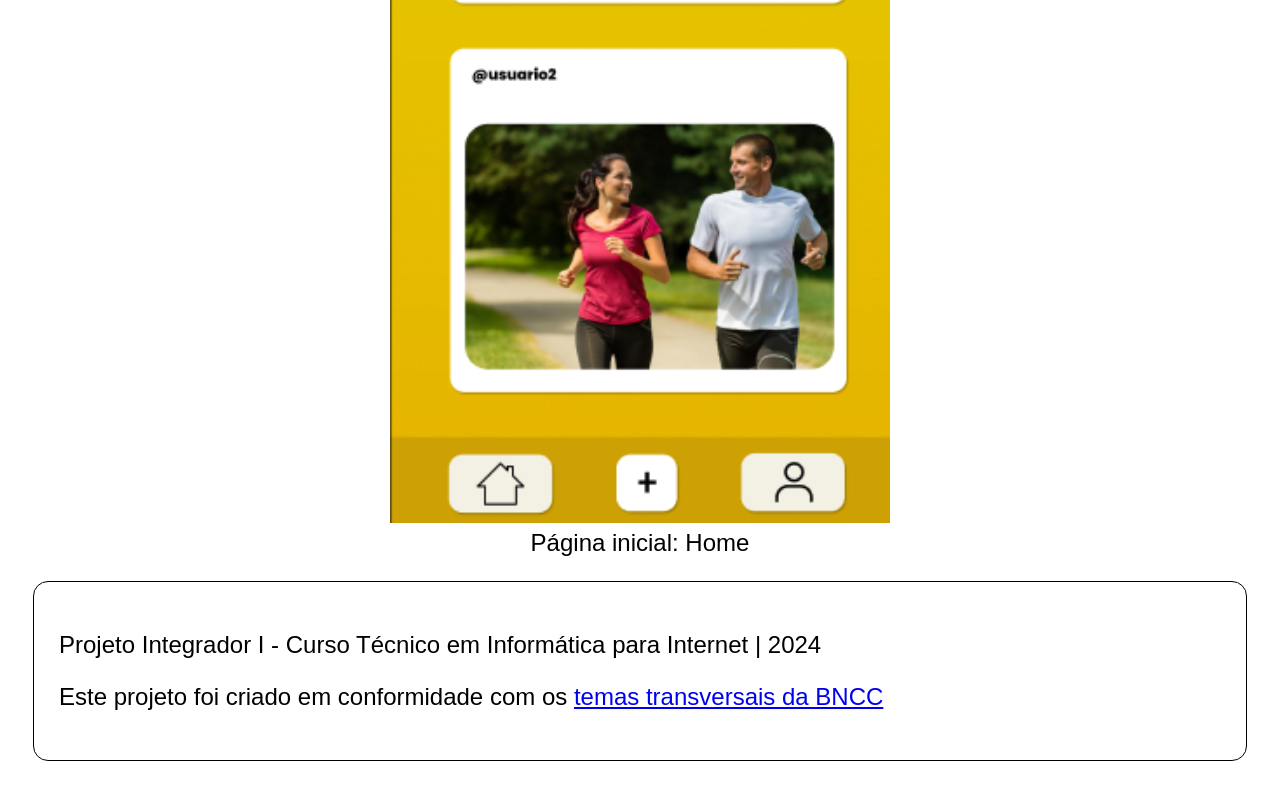
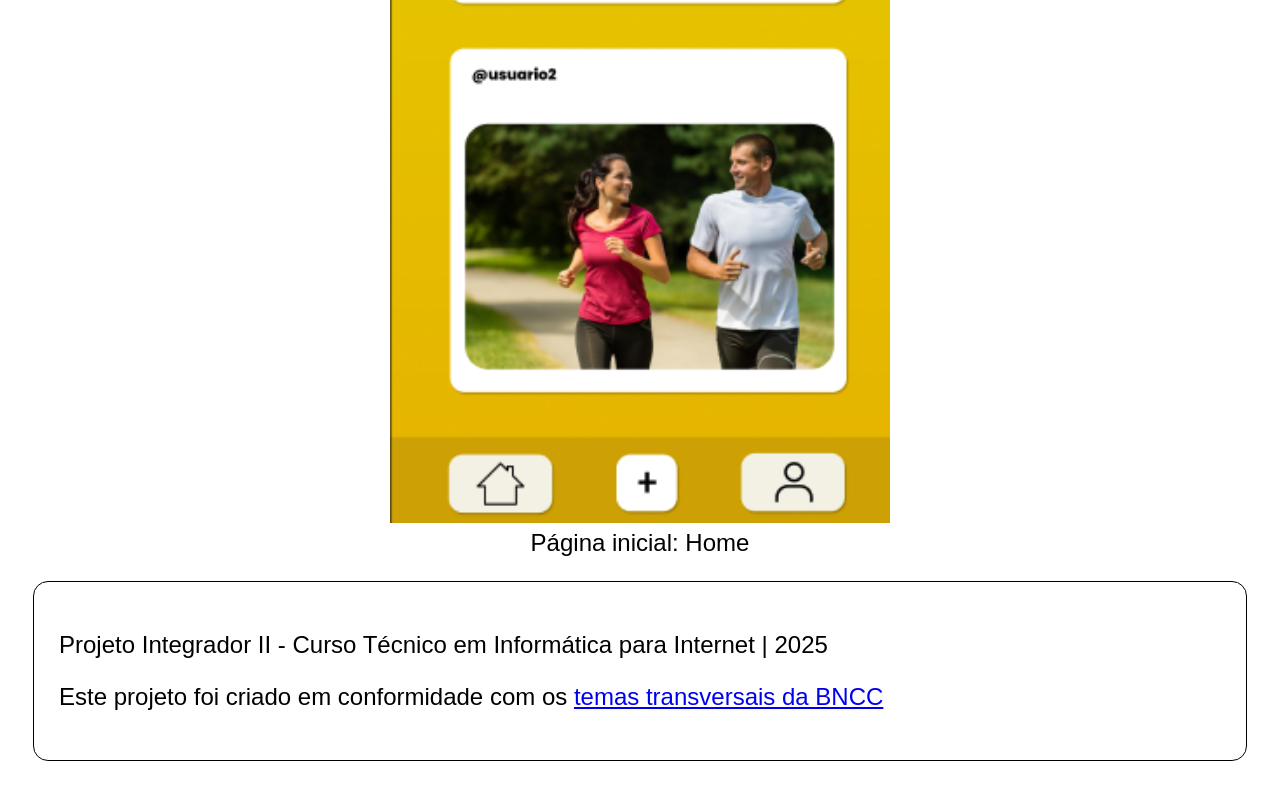
Before and after one commit to antonelasch/Template-para-publicar-o-projeto, a plain HTML site: page index.html in a window 1280 px wide. Shown: the part 4779-5579 px from the top of the page. Drawn offline with Linux system fonts and the light colour scheme.

Commit message:
Commit 3

```diff
--- a/index.html
+++ b/index.html
@@ -138,7 +138,7 @@
 
     <!-- RODAPÉ -->
     <footer class="caixa-bordas-redondas">
-        <p>Projeto Integrador I - Curso Técnico em Informática para Internet | 2024</p>
+        <p>Projeto Integrador II - Curso Técnico em Informática para Internet | 2025</p>
         <p>Este projeto foi criado em conformidade com os
             <a href="https://drive.google.com/file/d/1l7pSHpQlaIkOTai41PK9HiEQSAQ93yaH/view?usp=sharing"
                 target="_blank">
```
